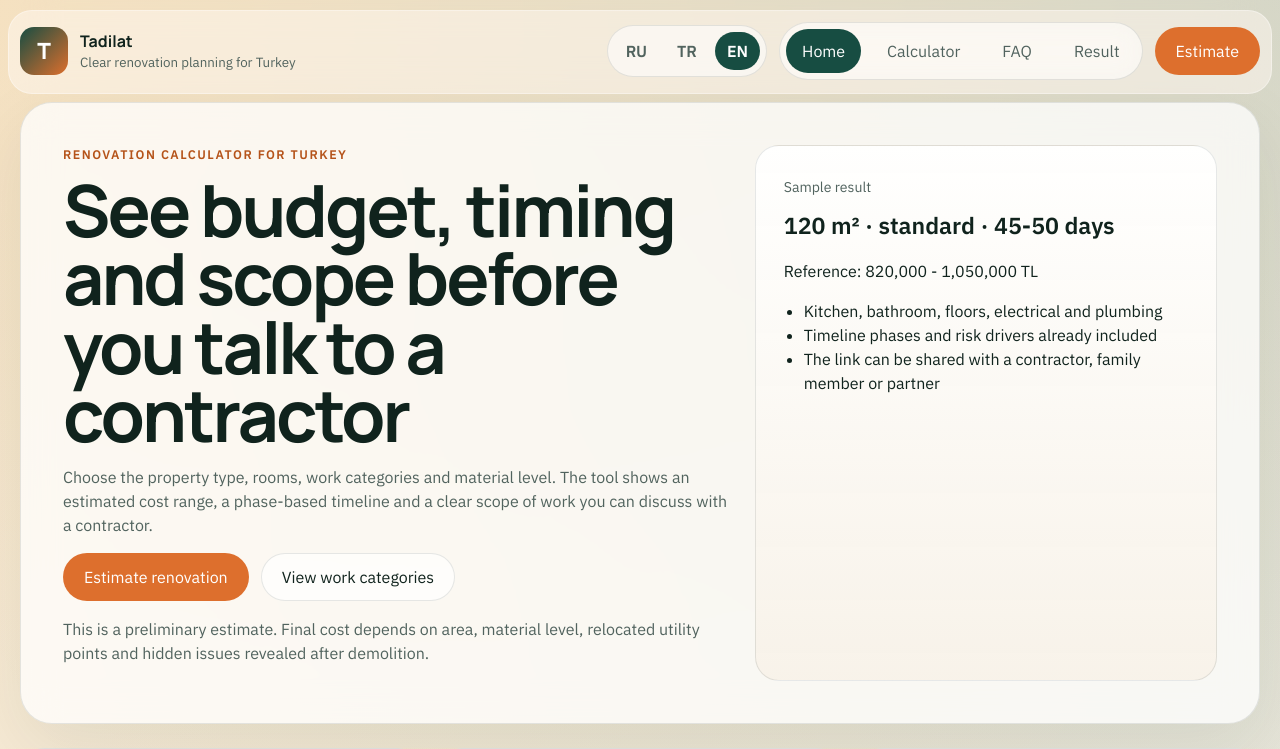
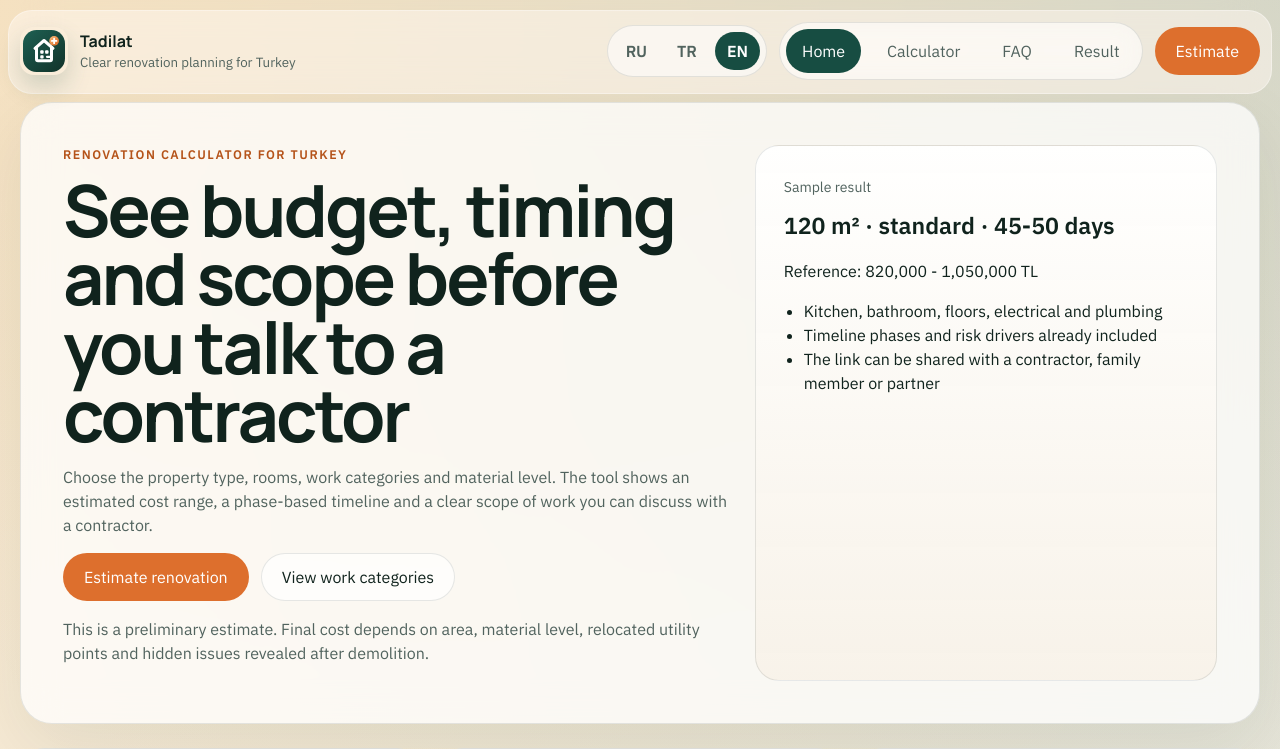
Before and after one commit to Ramiz2284/tadilat, a React (Vite) app: page /en in a window 1280 px wide. Shown: the top 749 px of the page. Built offline with nearby package versions, Linux system fonts and the light colour scheme.

Commit message:
Add branded favicon and header mark

```diff
--- a/index.html
+++ b/index.html
@@ -14,6 +14,7 @@
     <meta property="og:type" content="website" />
     <meta name="twitter:card" content="summary" />
     <title>Tadilat</title>
+    <link rel="icon" type="image/svg+xml" href="/favicon.svg" />
     <link rel="preconnect" href="https://fonts.googleapis.com" />
     <link rel="preconnect" href="https://fonts.gstatic.com" crossorigin />
     <link
--- a/src/app/RootLayout.tsx
+++ b/src/app/RootLayout.tsx
@@ -98,7 +98,41 @@ export function RootLayout() {
     <div className="app-shell">
       <header className="topbar">
         <Link className="brand" to={getRoutePath(urlLanguage, "home")}>
-          <span className="brand-mark">T</span>
+          <span aria-hidden="true" className="brand-mark">
+            <svg fill="none" viewBox="0 0 64 64" xmlns="http://www.w3.org/2000/svg">
+              <defs>
+                <linearGradient id="brandMarkBg" x1="10" x2="54" y1="8" y2="58" gradientUnits="userSpaceOnUse">
+                  <stop stopColor="#1D5C4F" />
+                  <stop offset="1" stopColor="#12362D" />
+                </linearGradient>
+                <linearGradient id="brandMarkAccent" x1="41" x2="50" y1="14" y2="23" gradientUnits="userSpaceOnUse">
+                  <stop stopColor="#F4B16F" />
+                  <stop offset="1" stopColor="#DD6F2D" />
+                </linearGradient>
+              </defs>
+              <rect fill="url(#brandMarkBg)" height="56" rx="18" width="56" x="4" y="4" />
+              <path
+                d="M20 28.5L32 18L44 28.5"
+                stroke="white"
+                strokeLinecap="round"
+                strokeLinejoin="round"
+                strokeWidth="4"
+              />
+              <path
+                d="M22 27V43C22 44.1046 22.8954 45 24 45H40C41.1046 45 42 44.1046 42 43V27"
+                stroke="white"
+                strokeLinecap="round"
+                strokeLinejoin="round"
+                strokeWidth="4"
+              />
+              <rect fill="white" height="4.5" rx="1.2" width="4.5" x="27" y="31" />
+              <rect fill="white" height="4.5" rx="1.2" width="4.5" x="33.5" y="31" />
+              <rect fill="white" height="4.5" rx="1.2" width="4.5" x="27" y="37.5" />
+              <path d="M36 39.75H40" stroke="white" strokeLinecap="round" strokeWidth="3" />
+              <circle cx="45.5" cy="18.5" fill="url(#brandMarkAccent)" r="6.5" />
+              <path d="M45.5 15.5V21.5M42.5 18.5H48.5" stroke="white" strokeLinecap="round" strokeWidth="2.5" />
+            </svg>
+          </span>
           <span>
             <strong>Tadilat</strong>
             <small>{copy.brandSubtitle}</small>
--- a/src/styles.css
+++ b/src/styles.css
@@ -135,11 +135,15 @@ button {
   width: 48px;
   height: 48px;
   border-radius: 14px;
-  background: linear-gradient(135deg, #174d42, #dd6f2d);
-  color: #fff;
-  font-family: "Manrope", sans-serif;
-  font-size: 1.4rem;
-  font-weight: 800;
+  flex: 0 0 auto;
+  overflow: hidden;
+  box-shadow: 0 12px 24px rgba(23, 77, 66, 0.18);
+}
+
+.brand-mark svg {
+  display: block;
+  width: 100%;
+  height: 100%;
 }
 
 .brand strong,
```
Also changed, not shown: public/favicon.svg (added).
